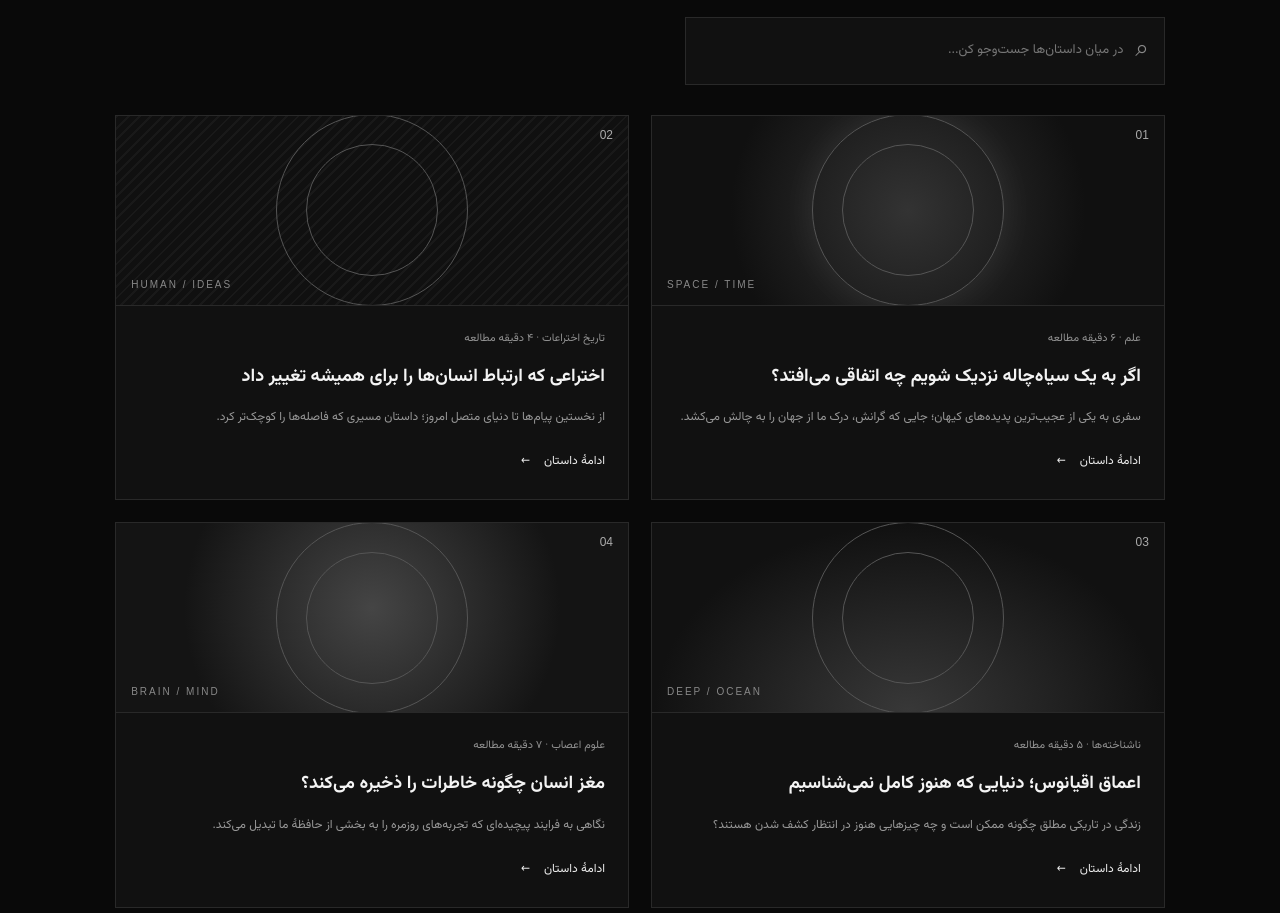
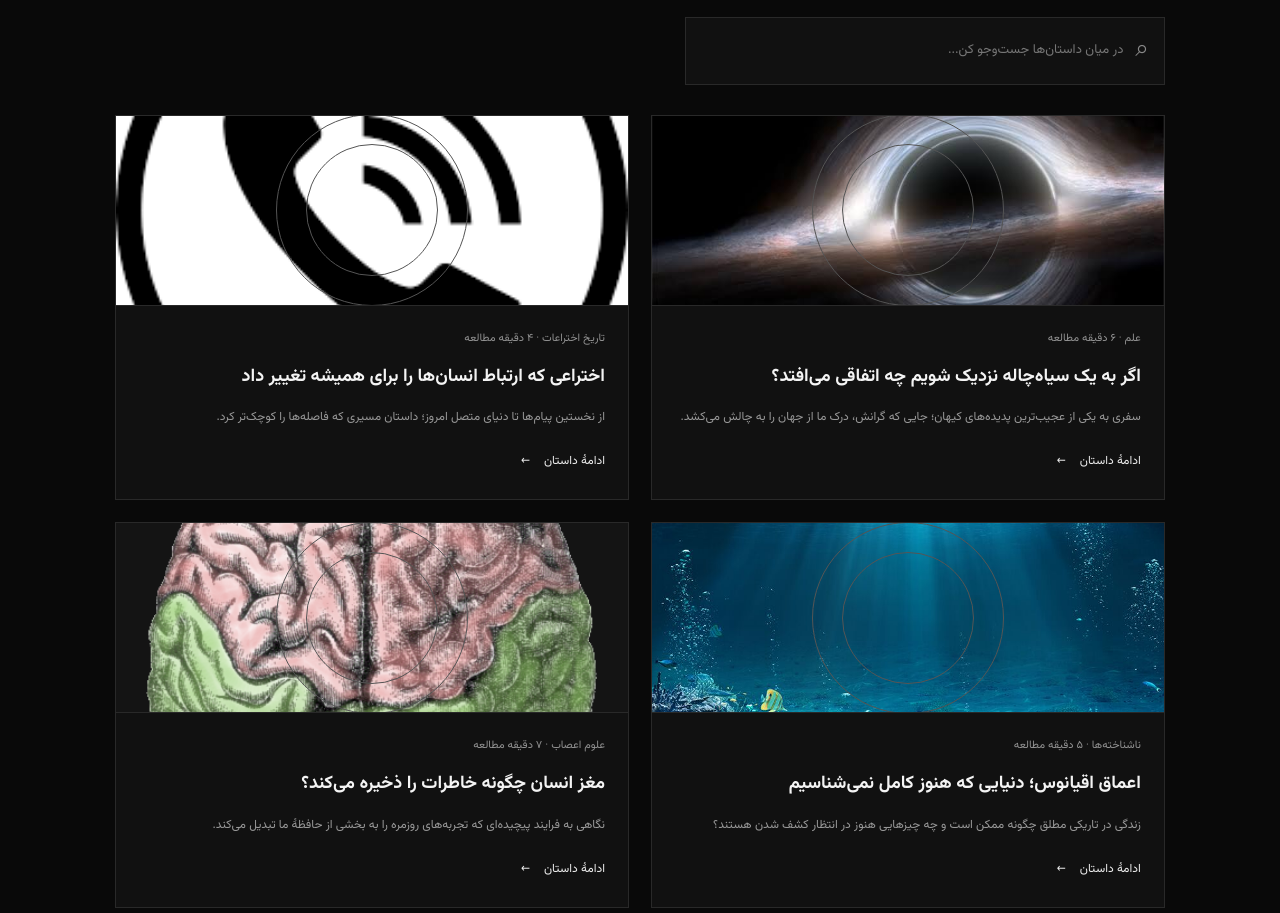
Before and after one commit to negansmithnn-lab/nexora, a plain HTML site: page index.html in a window 1280 px wide. Shown: the part 868-1781 px from the top of the page. Drawn offline with Linux system fonts and the light colour scheme.

Commit message:
Fix and add science cover images

```diff
--- a/index.html
+++ b/index.html
@@ -64,7 +64,7 @@
 
       <div class="article-grid" id="articleGrid">
         <article class="article-card" data-category="science">
-          <div class="card-art art-space"><span>01</span><b>SPACE / TIME</b></div>
+          <div class="card-art art-space" style="overflow:hidden"><img src="assets/inventions-cover.jpg" alt="سیاه‌چاله و قرص برافزایشی آن" loading="lazy" style="width:100%;height:100%;object-fit:cover;display:block"></div>
           <div class="card-content">
             <p class="card-meta">علم · ۶ دقیقه مطالعه</p>
             <h3>اگر به یک سیاه‌چاله نزدیک شویم چه اتفاقی می‌افتد؟</h3>
@@ -74,7 +74,7 @@
         </article>
 
         <article class="article-card" data-category="history">
-          <div class="card-art art-invention"><span>02</span><b>HUMAN / IDEAS</b></div>
+          <div class="card-art art-invention" style="overflow:hidden"><img src="assets/blackhole-cover.png" alt="تلفن و امواج ارتباطی" loading="lazy" style="width:100%;height:100%;object-fit:cover;display:block"></div>
           <div class="card-content">
             <p class="card-meta">تاریخ اختراعات · ۴ دقیقه مطالعه</p>
             <h3>اختراعی که ارتباط انسان‌ها را برای همیشه تغییر داد</h3>
@@ -84,7 +84,7 @@
         </article>
 
         <article class="article-card" data-category="mystery">
-          <div class="card-art art-ocean"><span>03</span><b>DEEP / OCEAN</b></div>
+          <div class="card-art art-ocean" style="overflow:hidden"><img src="assets/ocean-cover.jpg" alt="نمایی از اعماق اقیانوس" loading="lazy" style="width:100%;height:100%;object-fit:cover;display:block"></div>
           <div class="card-content">
             <p class="card-meta">ناشناخته‌ها · ۵ دقیقه مطالعه</p>
             <h3>اعماق اقیانوس؛ دنیایی که هنوز کامل نمی‌شناسیم</h3>
@@ -94,7 +94,7 @@
         </article>
 
         <article class="article-card" data-category="science">
-          <div class="card-art art-brain"><span>04</span><b>BRAIN / MIND</b></div>
+          <div class="card-art art-brain" style="overflow:hidden"><img src="assets/brain-cover.png" alt="تصویر بخش‌های مختلف مغز انسان" loading="lazy" style="width:100%;height:100%;object-fit:cover;display:block"></div>
           <div class="card-content">
             <p class="card-meta">علوم اعصاب · ۷ دقیقه مطالعه</p>
             <h3>مغز انسان چگونه خاطرات را ذخیره می‌کند؟</h3>
```
Also changed, not shown: assets/blackhole-cover.png (added), assets/brain-cover.png (added), assets/inventions-cover.jpg (added), assets/ocean-cover.jpg (added).
